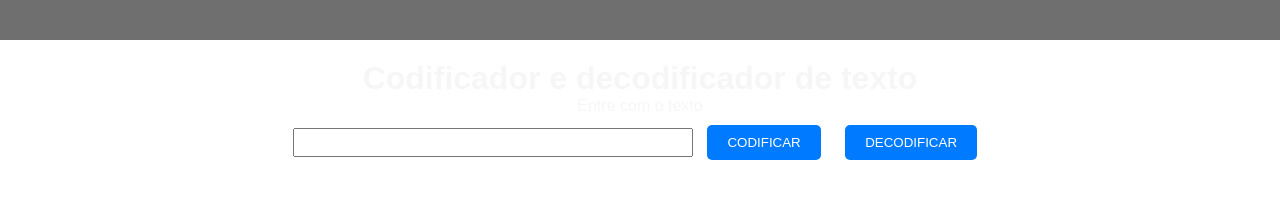
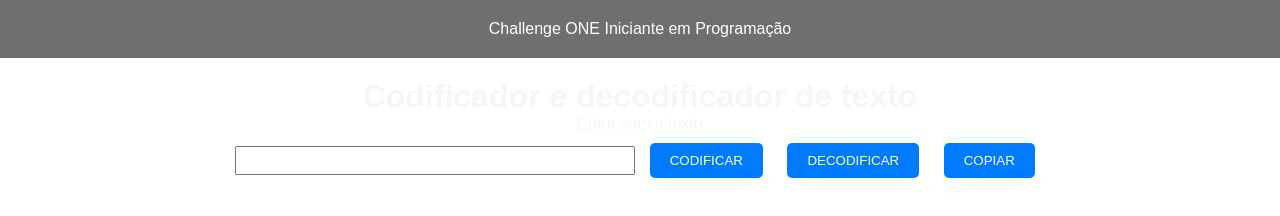
Before and after one commit to 0t4v14n0/Sprint-01-Construa-um-decodificador-de-texto-com-Javascript, a plain HTML site: page spring01.html in a window 1280 px wide. Drawn offline with Linux system fonts and the light colour scheme.

Commit message:
Update spring01.html

```diff
--- a/spring01.html
+++ b/spring01.html
@@ -7,9 +7,10 @@
     <title>Challenge ONE Iniciante em Programação</title>
     <link rel="stylesheet" href="style.css">
   </head>
+
   <body>
 
-    <header></header>
+    <header>Challenge ONE Iniciante em Programação</header>
 
     <main>
       <h1>Codificador e decodificador de texto</h1>
@@ -17,6 +18,7 @@
       <input type="text" id="texto">
       <button onclick="codificador()">CODIFICAR</button>
       <button onclick="decodificador()">DECODIFICAR</button>
+      <button onclick="copiarTexto()">COPIAR</button>
     </main>
 
     <footer id = footer>
@@ -24,6 +26,7 @@
     </footer>
 
     <script src="codificador.js" defer></script>
+    <script src="copiar.js" defer></script>
 
   </body>
 </html>
```
Lines whose indentation alone changed are shown as unchanged.
